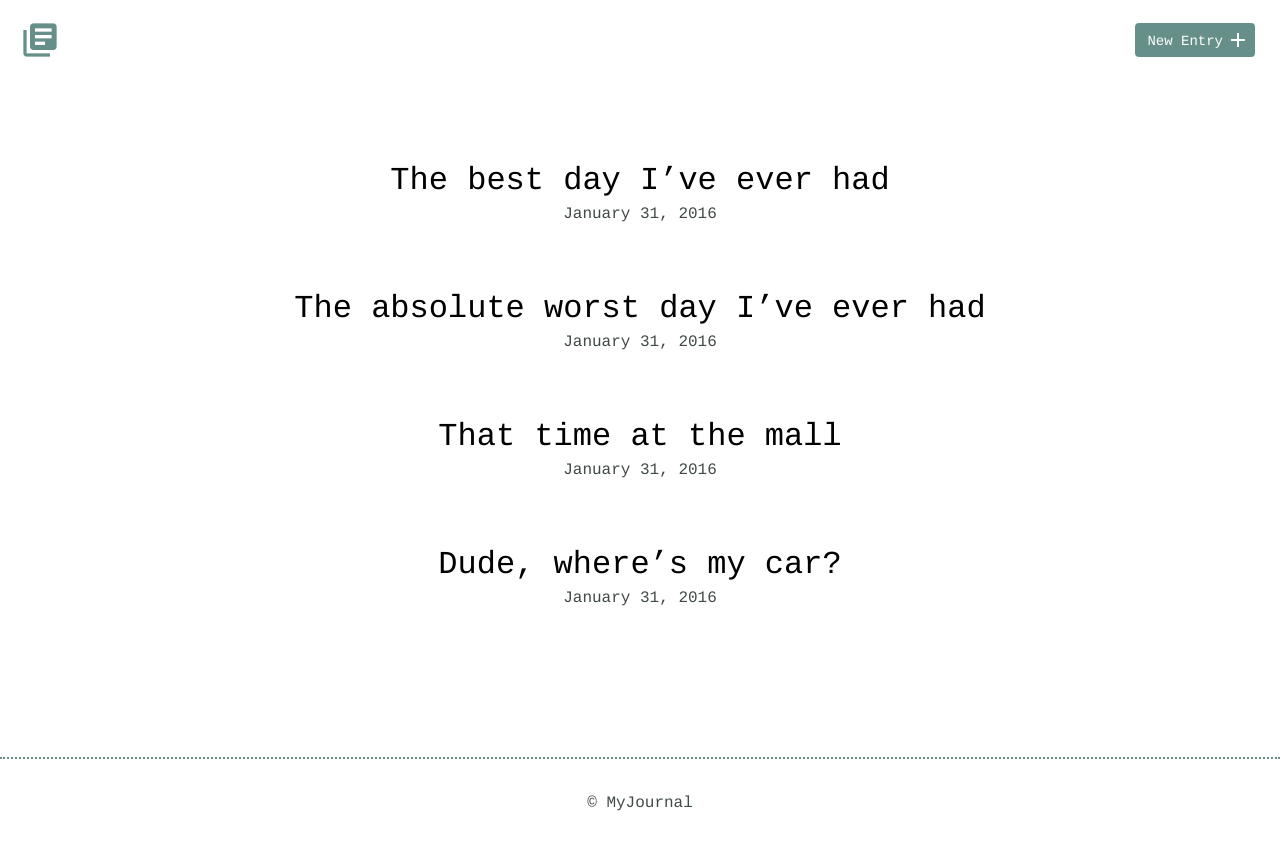
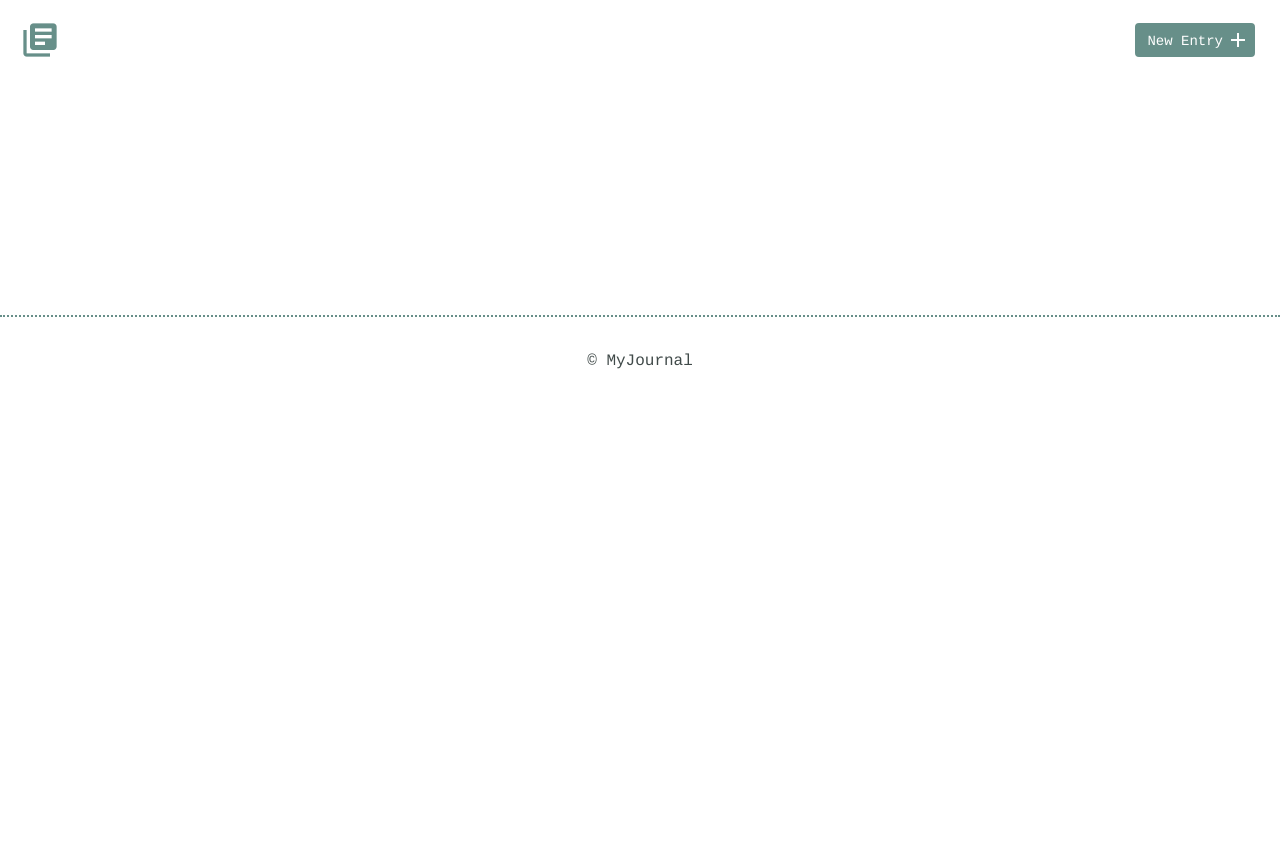
Before and after one commit to mdbyrd1920/GitHub, a PHP site: page / in a window 1280 px wide. After the commit the page ends 369 px from the top, so only its background shows below. Run offline with PHP 8.4, Linux system fonts and the light colour scheme.

Commit message:
Add files via upload

```diff
--- a/Techdegree/Project 3/index.php
+++ b/Techdegree/Project 3/index.php
@@ -8,21 +8,8 @@ include ("inc/header.php");
             <div class="container">
                 <div class="entry-list">
                     <article>
-                        <h2><a href="detail.php">The best day I’ve ever had</a></h2>
-                        <time datetime="2016-01-31">January 31, 2016</time>
-                    </article>
-                    <article>
-                        <h2><a href="detail_2.php">The absolute worst day I’ve ever had</a></h2>
-                        <time datetime="2016-01-31">January 31, 2016</time>
-                    </article>
-                    <article>
-                        <h2><a href="detail_3.php">That time at the mall</a></h2>
-                        <time datetime="2016-01-31">January 31, 2016</time>
-                    </article>
-                    <article>
-                        <h2><a href="detail_4.php">Dude, where’s my car?</a></h2>
-                        <time datetime="2016-01-31">January 31, 2016</time>
-
+                    <?php
+                            ?>
                     </article>
                 </div>
             </div>
```
